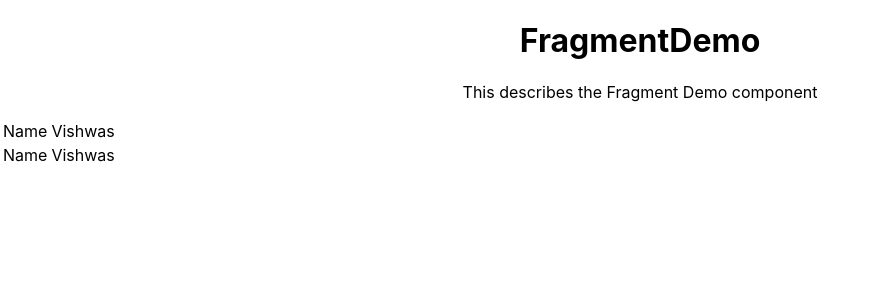
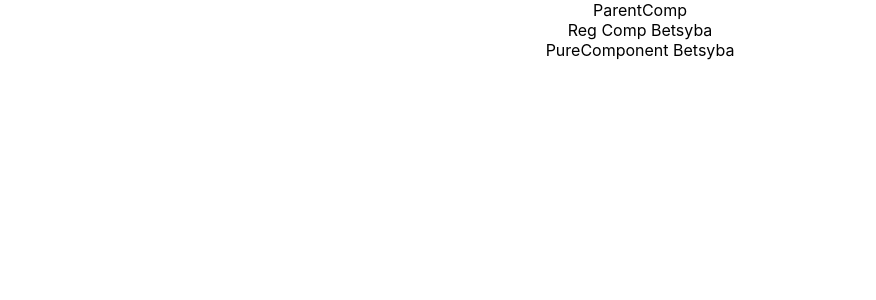
Before and after one commit to BetsybaDurai/react, a React (Create React App) app: page / in a window 1280 px wide. Shown: the top 300 px of the page, without its empty margins (0-876 px from the left). Built offline with nearby package versions, Linux system fonts and the light colour scheme.

Commit message:
PureComponent

```diff
--- a/src/App.js
+++ b/src/App.js
@@ -19,13 +19,15 @@
 import LifeCycleA from './components/LifeCycleA';
 import FragmentDemo from './FragmentDemo';
 import Table from './components/Table';
+import ParentComp from './components/ParentComp';
 
 
 function App() {
   return (
     <div className="App">
-      <FragmentDemo />
-      <Table/>
+      <ParentComp/>
+      {/* <FragmentDemo />
+      <Table/> */}
       {/* <Form/> */}
        {/* <LifeCycleA/> */}
       {/* <h1 className='error'>Error</h1>
--- /dev/null
+++ b/src/components/ParentComp.js
@@ -0,0 +1,33 @@
+import React, { Component, PureComponent } from 'react'
+import RegComp from './RegComp'
+import PureComp from './PureComp'
+
+class ParentComp extends PureComponent {
+    constructor(props) {
+      super(props)
+
+      this.state = {
+         name:"Betsyba"
+      }
+    }
+
+    componentDidMount() {
+        setInterval(() => {
+            this.setState({
+                name:"Betsyba"
+            })
+        },2000)  //1st arg -> arrow function, 2nd is time interval
+    }
+  render() {
+    console.log("Parent Comp Render")
+    return (
+      <div>
+            ParentComp
+            <RegComp name={this.state.name}/>
+            <PureComp name={this.state.name}/>
+      </div>
+    )
+  }
+}
+
+export default ParentComp
--- a/src/components/PureComp.js
+++ b/src/components/PureComp.js
@@ -0,0 +1,15 @@
+import React, { PureComponent } from 'react'
+
+class PureComp extends PureComponent {
+    render() {
+    console.log("Pure Comp Render")
+
+    return (
+      <div>
+        PureComponent {this.props.name}
+      </div>
+    )
+  }
+}
+
+export default PureComp
--- /dev/null
+++ b/src/components/RegComp.js
@@ -0,0 +1,15 @@
+import React, { Component } from 'react'
+
+class RegComp extends Component {
+  render() {
+    console.log("Reg Comp Render")
+
+    return (
+      <div>
+        Reg Comp {this.props.name}
+      </div>
+    )
+  }
+}
+
+export default RegComp
```
